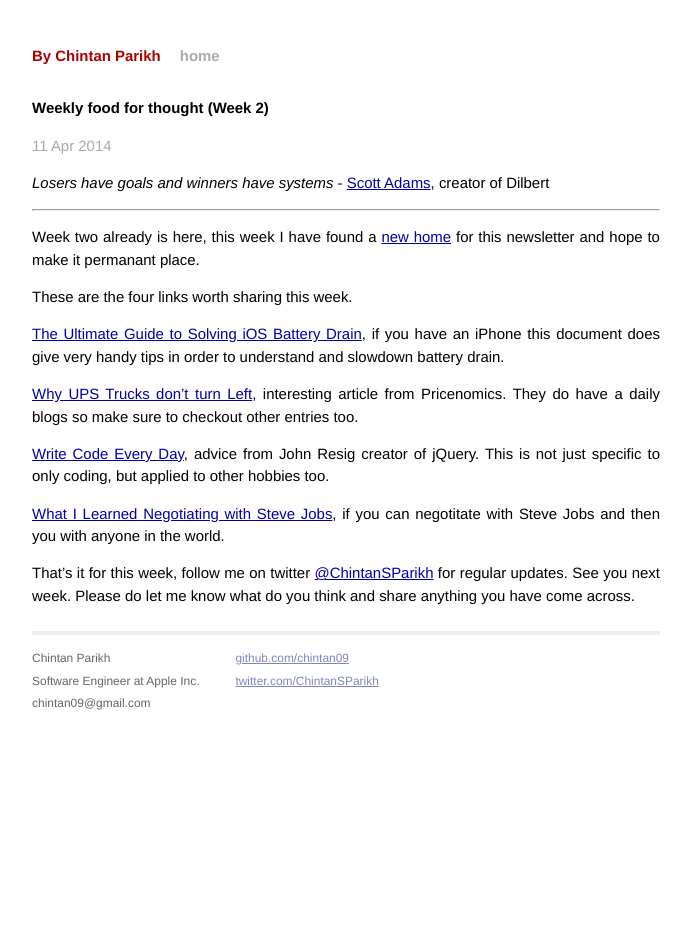
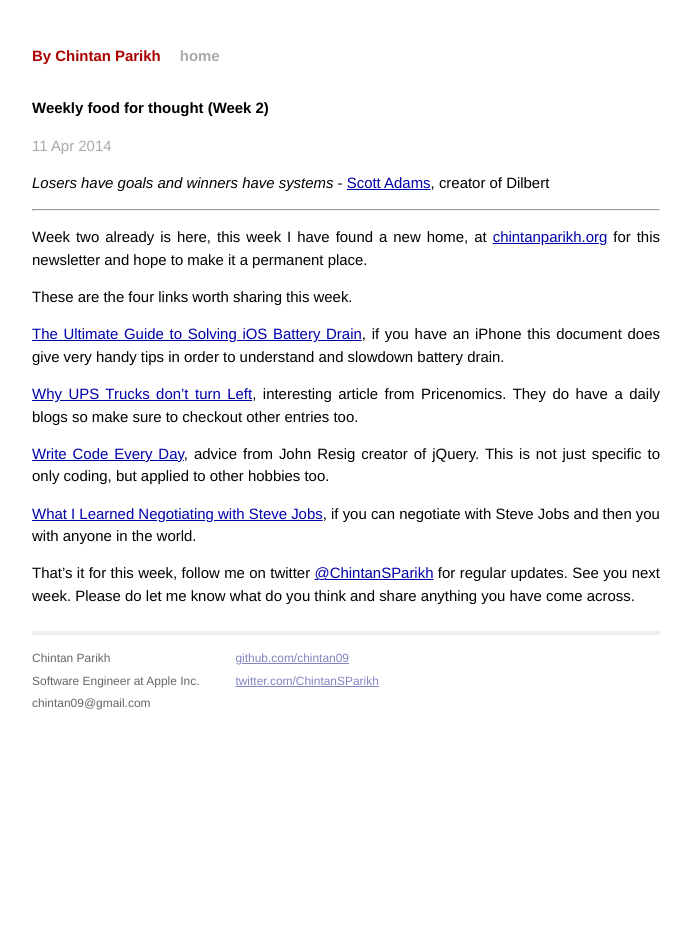
Before and after one commit to chintan09/chintan09.github.io, a Jekyll site: the page built from _posts/2014-04-11-weekly-food-for-thought-week2.md, in a window 1280 px wide. Shown: the whole page, without its empty margins (294-985 px from the left). Built offline with Jekyll 4.4.1, drawn with Linux system fonts in a browser that asks for light colours; Markdown is read by kramdown in place of the engine named in the settings.

Commit message:
minor modification to week2.

```diff
--- a/_posts/2014-04-11-weekly-food-for-thought-week2.md
+++ b/_posts/2014-04-11-weekly-food-for-thought-week2.md
@@ -9,7 +9,7 @@
 
 
 ------------------------------------------------------------
-Week two already is here, this week I have found a [new home](http://goo.gl/2w9YIk) for this newsletter and hope to make it permanant place.
+Week two already is here, this week I have found a new home, at [chintanparikh.org](http://goo.gl/2w9YIk) for this newsletter and hope to make it a permanent place.
 
 These are the four links worth sharing this week.
 
@@ -20,6 +20,6 @@
 
 [Write Code Every Day](http://goo.gl/27hcKU), advice from John Resig creator of jQuery. This is not just specific to only coding, but applied to other hobbies too.
 
-[What I Learned Negotiating with Steve Jobs](http://goo.gl/EejKVw), if you can negotitate with Steve Jobs and then you with anyone in the world.
+[What I Learned Negotiating with Steve Jobs](http://goo.gl/EejKVw), if you can negotiate with Steve Jobs and then you with anyone in the world.
 
 That's it for this week, follow me on twitter [@ChintanSParikh](https://twitter.com/chintansparikh)  for regular updates. See you next week. Please do let me know what do you think and share anything you have come across.
```
